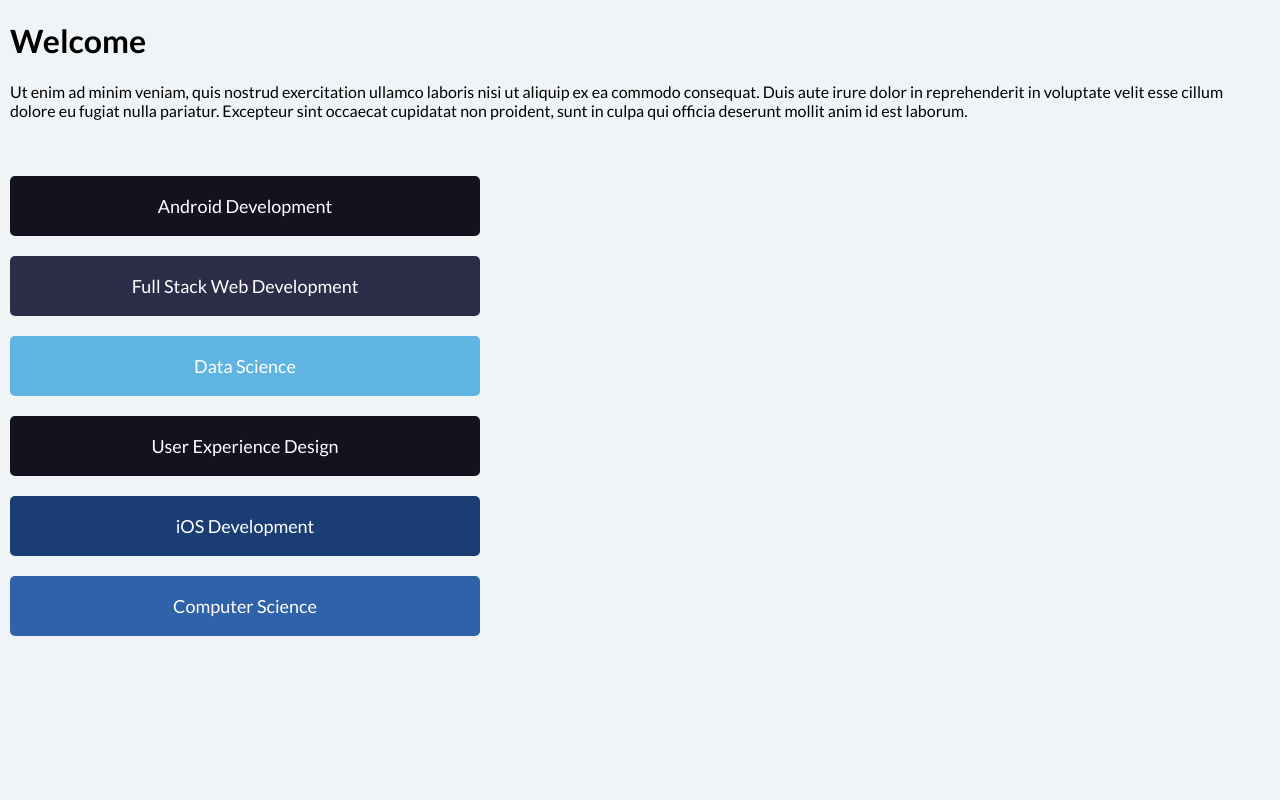
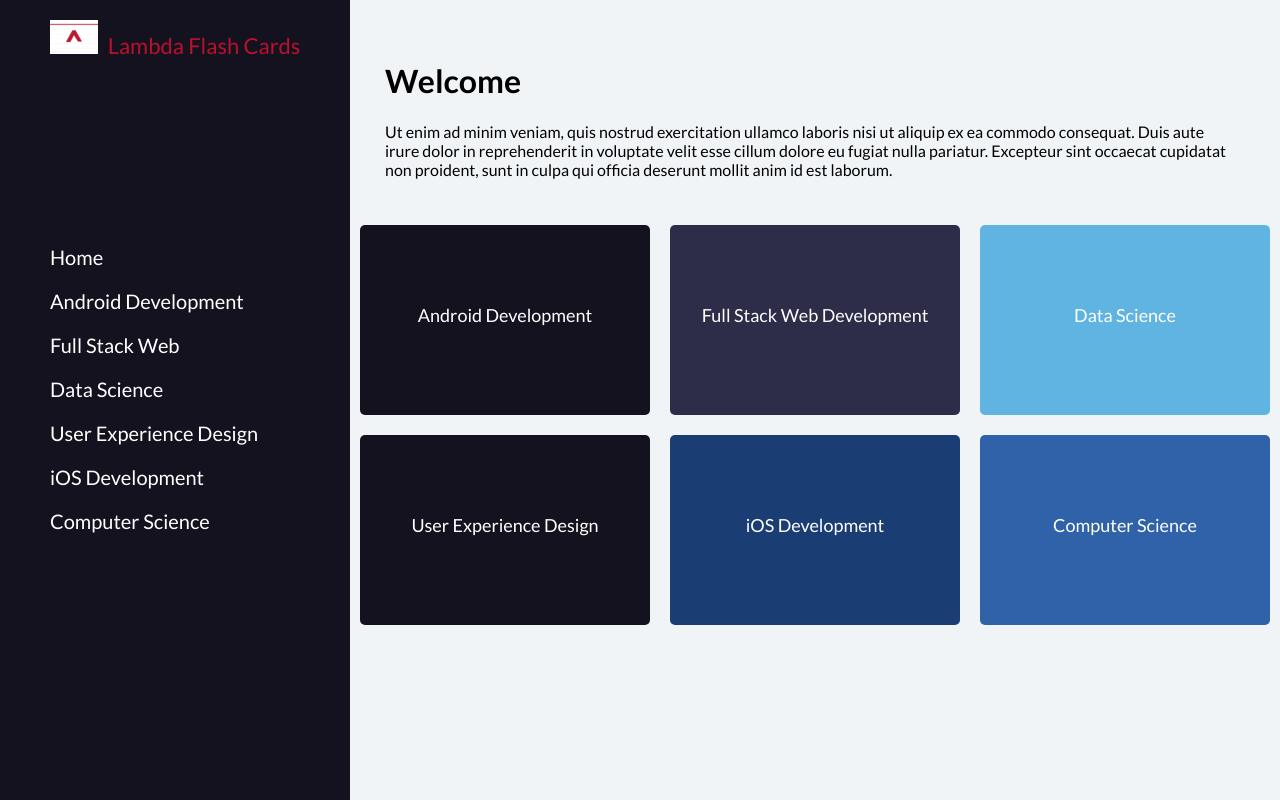
Before and after one commit to hackathon-flashcards/flashcards, a React (Create React App) app in the folder flashcards/: page / in a window 1280 px wide. Built offline with nearby package versions, Linux system fonts and the light colour scheme; no server answers.

Commit message:
adds desktop view welcome page

```diff
--- a/flashcards/src/components/header/Header.js
+++ b/flashcards/src/components/header/Header.js
@@ -2,6 +2,7 @@ import React, { Component } from 'react';
 import styled from 'styled-components';
 import logo from '../../assets/logo.png';
 import { Link } from 'react-router-dom';
+
 
 const Nav = styled.div`
     display: none;
@@ -17,8 +18,13 @@ const Nav = styled.div`
       padding-bottom: 7px;
     }
     .menu {
+      display: none;
       margin-right: 10px;
     }
+    .dropdown {
+      display: none;
+    }
+
 
   @media (max-width: 414px) {
     display: flex;
@@ -33,9 +39,12 @@ const Nav = styled.div`
       padding-top: 7px;
       padding-bottom: 7px;
     }
+    .title {
+      display: none;
+    }
     .menu {
+      display: flex;
       margin-right: 10px;
-      // display: none;
     }
     .dropdown {
       display: none;
@@ -108,6 +117,7 @@ class Header extends Component {
   return (
     <Nav>
       <img className="logo" src={logo} alt="logo"/>
+      <div className="title">Lambda Flash Cards</div>
       <div className="menu" ref={this.saveMenuButtonRef} onClick={this.handleClick}>
         <svg width="32" height="32" xmlns="http://www.w3.org/2000/svg">
           <g>
@@ -134,10 +144,10 @@ class Header extends Component {
             </g>
         </svg>
         <Link to="/" style={{ textDecoration: 'none' }}><div className="text" onClick={this.handleClick}>Home</div></Link>
-        <Link to="/android_development" style={{ textDecoration: 'none' }}><div className="text" onClick={this.handleClick}>Android</div></Link>
+        <Link to="/android_development" style={{ textDecoration: 'none' }}><div className="text" onClick={this.handleClick}>Android Development</div></Link>
         <Link to="/full_stack" style={{ textDecoration: 'none' }}><div className="text" onClick={this.handleClick}>Full Stack Web</div></Link>
         <Link to="/data_science" style={{ textDecoration: 'none' }}><div className="text" onClick={this.handleClick}>Data Science</div></Link>
-        <Link to="/ux_design" style={{ textDecoration: 'none' }}><div className="text" onClick={this.handleClick}>User Experience</div></Link>
+        <Link to="/ux_design" style={{ textDecoration: 'none' }}><div className="text" onClick={this.handleClick}>User Experience Design</div></Link>
         <Link to="/ios_development" style={{ textDecoration: 'none' }}><div className="text" onClick={this.handleClick}>iOS Development</div></Link>
         <Link to="/computer_science" style={{ textDecoration: 'none' }}><div className="text" onClick={this.handleClick}>Computer Science</div></Link>
       </div>
--- a/flashcards/src/components/mainContent/WelcomePage.js
+++ b/flashcards/src/components/mainContent/WelcomePage.js
@@ -2,15 +2,78 @@ import React, {Component} from 'react';
 import styled from 'styled-components';
 import { Link } from "react-router-dom";
 import axios from 'axios';
-// import FullStack from './FullStack';
+import logo from '../../assets/logo.png';
 
+const DesktopWelcome = styled.div`
+  @media (max-width: 1900px) {
+    display: flex;
+    justify-content: space-between;
+    // flex-direction: row;
+  }
+  @media (max-width: 414px) {
+
+  }
+`
+const DesktopSide = styled.div`
+  // display: flex;
+  // flex-direction: column;
+  min-width: 350px;
+  height: 100vh;
+  margin: 0 auto;
+  background: rgb(20, 18, 30);
+  // top: 0;
+  // bottom: 0;
+  // position: absolute;
+  box-sizing: border-box;
+  padding: 20px;
+  text-align: center;
+  overflow: hidden;
+
+
+  .links {
+    height: 100%;
+    display: block;
+    flex-direction: column;
+    justify-items: center;
+    align-content: stretch;
+    margin-top: 60%;
+  }
+
+  .logo {
+    // width: 100%;
+    display: inline-block;
+    // padding: 20px;
+    box-sizing: border-box;
+  }
+  .title {
+    font-size: 22px;
+    color: #ba112e;
+    display: inline-block;
+    padding-left: 10px;
+    box-sizing: border-box;
+  }
+  .text {
+    font-size: 20px;
+    color: white;
+    text-align: left;
+    padding: 0 0px 20px 30px;
+  }
+
+  @media (max-width: 414px) {
+    display: none;
+  }
+`
 const HeaderContent = styled.div`
-  padding-left: 10px;
-  padding-right: 10px;
+  @media (max-width: 1800px) {
+    padding-left: 35px;
+    padding-right: 20px;
+    padding-top: 40px;
 
     p {
       padding-right: 30px;
     }
+  }
+
   @media (max-width: 414px) {
     padding-left: 10px;
     padding-right: 10px;
@@ -22,64 +85,88 @@ const HeaderContent = styled.div`
 `;
 
 const MainContent = styled.div`
-padding-top: 30px;
+@media (max-width: 1800px) {
+  padding-top: 20px;
   text-align: center;
+  display: flex;
+  flex-direction: column;
+  justify-content: space-between;
 
+  .row-one {
+    display: flex;
+    justify-content: center;
+  }
+
+  .row-two {
+    display: flex;
+    justify-content: center;
+  }
 
   .box {
     color: white;
     font-size: 18px;
-  height: 40px;
-  max-width: 450px;
+    height: 160px;
+    width: 250px;
     border-radius: 5px;
-  line-height: 40px;
+    line-height: 160px;
     vertical-align: middle;
-  padding: 10px 10px 10px 10px;
-  margin: 10px 10px 20px 10px;
+    padding: 10px 20px 20px 20px;
+    margin: 10px 10px 10px 10px;
   }
   .android {
     background: rgb(20, 18, 30);
   }
   .android:hover {
-  transform: scale(1.1);
+    transform: scale(1.01);
   }
   .fullstack {
     background: rgb(46, 45, 73);
   }
   .fullstack:hover {
-  transform: scale(1.1);
+    transform: scale(1.01);
   }
   .datas {
     background: rgb(95, 180, 225);
   }
   .datas:hover {
-  transform: scale(1.1);
+    transform: scale(1.01);
   }
   .uxd {
     background: rgb(20, 18, 30);
   }
   .uxd:hover {
-  transform: scale(1.1);
+    transform: scale(1.01);
   }
   .ios {
     background: rgb(26, 62, 116);
   }
   .ios:hover {
-  transform: scale(1.1);
+    transform: scale(1.01);
   }
   .cs {
     background: rgb(47, 98, 169);
   }
   .cs:hover {
-  transform: scale(1.1);
+    transform: scale(1.01);
   }
-
+}
   @media (max-width: 414px) {
     padding-top: 30px;
     text-align: center;
 
+    .row-one {
+      display: block;
+      justify-content: center;
+    }
+
+    .row-two {
+      display: block;
+      justify-content: center;
+    }
+
     .box {
       color: white;
+      width: auto;
       font-size: 18px;
       height: 40px;
       border-radius: 5px;
@@ -87,6 +174,7 @@ text-align: center;
       vertical-align: middle;
       padding: 10px 10px 10px 10px;
       margin: 10px 10px 20px 10px;
+      overflow: hidden;
     }
     .android {
       background: rgb(20, 18, 30);
@@ -96,6 +184,7 @@ text-align: center;
     }
     .datas {
       background: rgb(95, 180, 225);
+      margin-bottom: 10px;
     }
     .uxd {
       background: rgb(20, 18, 30);
@@ -151,6 +240,22 @@ class WelcomePage extends Component {
 
   render() {
   return (
+    <DesktopWelcome>
+      <DesktopSide>
+        <div>
+          <img className="logo" src={logo} alt="logo"/>
+          <div className="title">Lambda Flash Cards</div>
+        </div>
+        <div className="links">
+          <Link to="/" style={{ textDecoration: 'none' }}><div className="text" >Home</div></Link>
+          <Link to="/android_development" style={{ textDecoration: 'none' }}><div className="text" >Android Development</div></Link>
+          <Link to="/full_stack" style={{ textDecoration: 'none' }}><div className="text" >Full Stack Web</div></Link>
+          <Link to="/data_science" style={{ textDecoration: 'none' }}><div className="text" >Data Science</div></Link>
+          <Link to="/ux_design" style={{ textDecoration: 'none' }}><div className="text" >User Experience Design</div></Link>
+          <Link to="/ios_development" style={{ textDecoration: 'none' }}><div className="text" >iOS Development</div></Link>
+          <Link to="/computer_science" style={{ textDecoration: 'none' }}><div className="text" >Computer Science</div></Link>
+        </div>
+      </DesktopSide>
       <div>
         <HeaderContent>
           <h1>Welcome</h1>
@@ -162,18 +267,19 @@ class WelcomePage extends Component {
           </p>
         </HeaderContent>
         <MainContent>
-
+          <div className="row-one">
               <Link to="/android_development" style={{ textDecoration: 'none' }}><div className="box android">Android Development</div></Link>
               <Link to="/full_stack" style={{ textDecoration: 'none' }}><div className="box fullstack">Full Stack Web Development</div></Link>
-        {/* <Link to="/full_stack" ><div className="box fullstack">Full Stack Web Development</div></Link> */}
-
               <Link to="/data_science" style={{ textDecoration: 'none' }}><div className="box datas">Data Science</div></Link>
+          </div>
+          <div className="row-two">
               <Link to="/ux_design" style={{ textDecoration: 'none' }}><div className="box uxd">User Experience Design</div></Link>
               <Link to="/ios_development" style={{ textDecoration: 'none' }}><div className="box ios">iOS Development</div></Link>
               <Link to="/computer_science" style={{ textDecoration: 'none' }}><div className="box cs">Computer Science</div></Link>
-
+          </div>
         </MainContent>
       </div>
+    </DesktopWelcome>
   );
 }
 }
```
Lines whose indentation alone changed are shown as unchanged.
